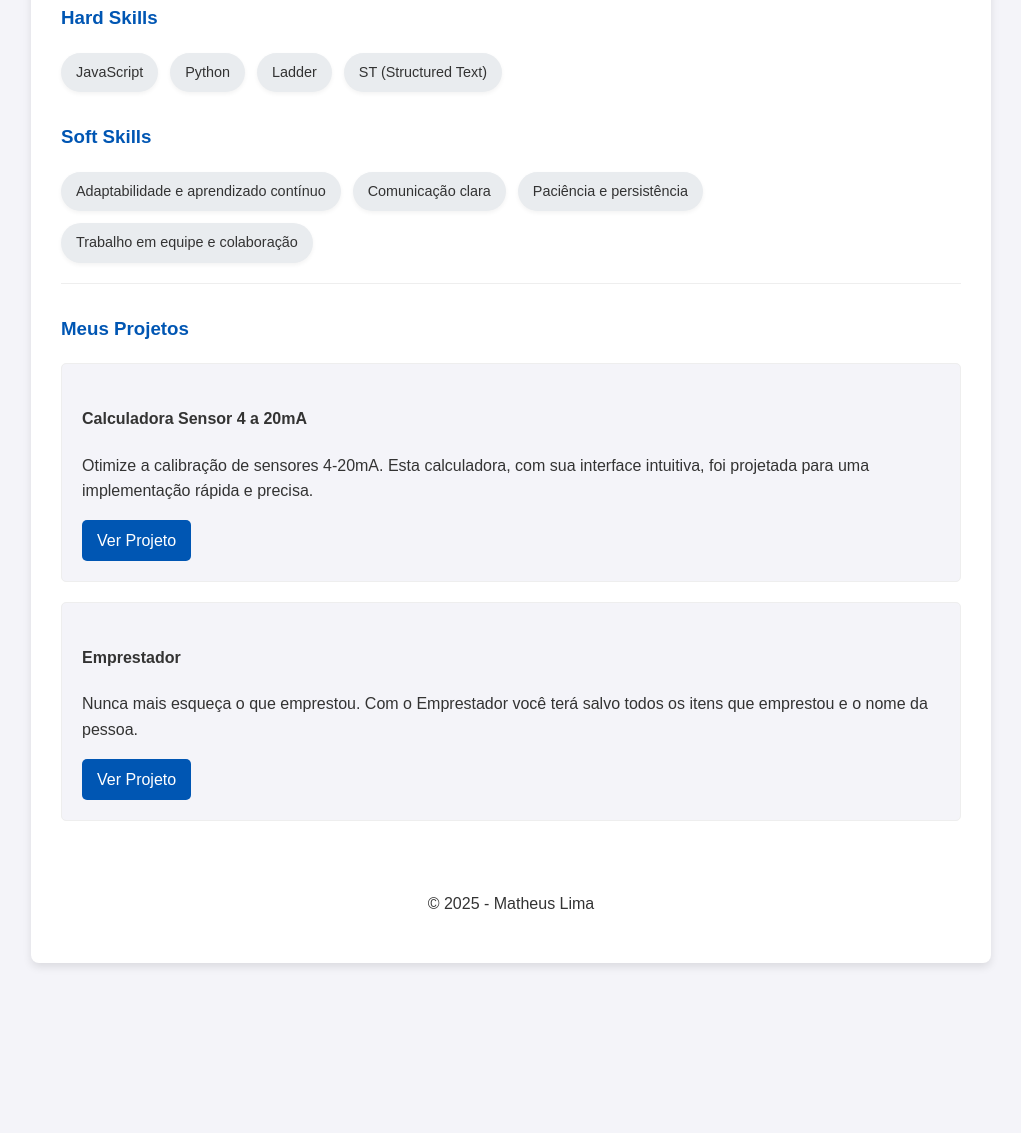
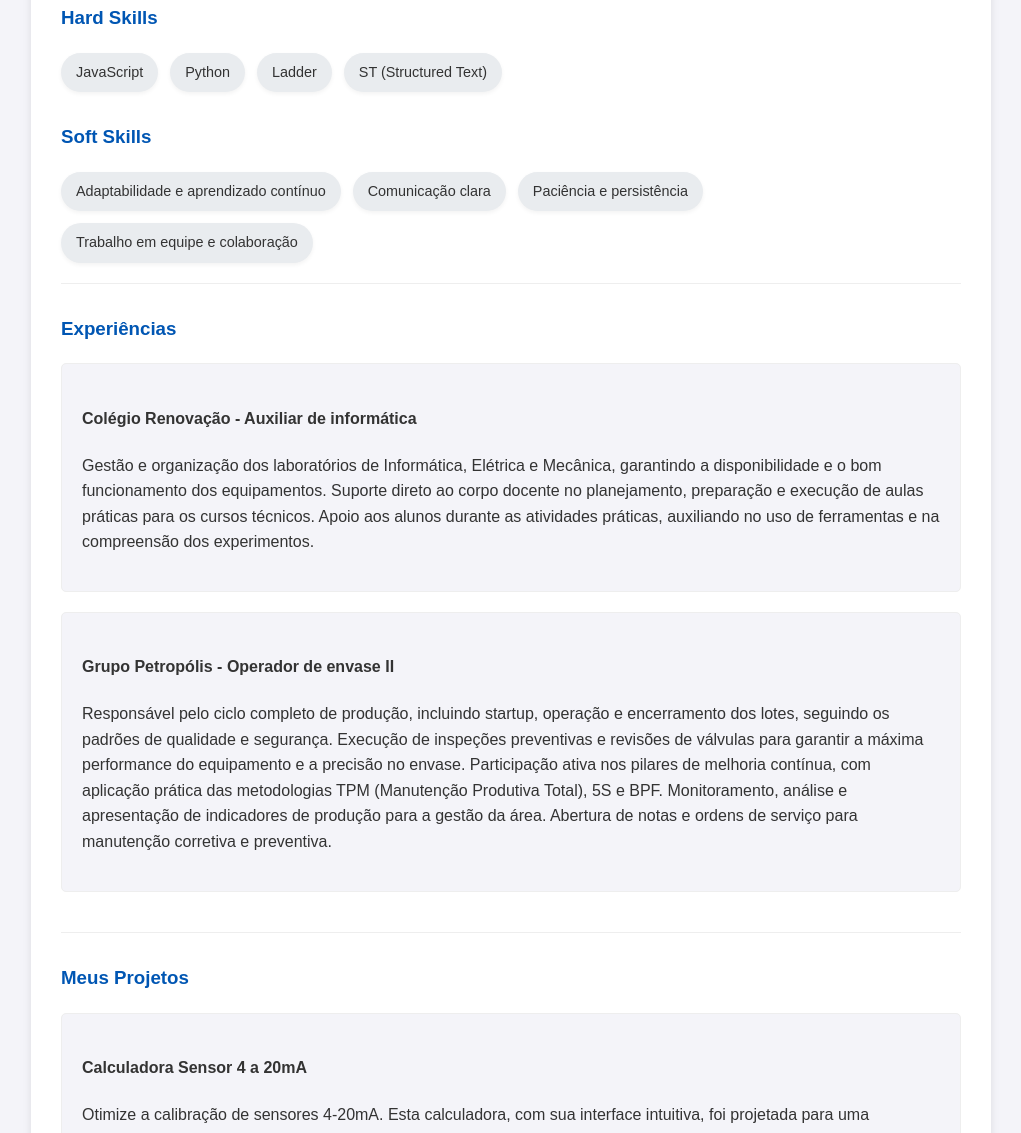
Before and after one commit to MathFRLima/Portfolio, a plain HTML site: page index.html in a window 1280 px wide. Shown: the part 576-1709 px from the top of the page, without its empty margins (129-1150 px from the left). Before the commit the page ends 1559 px from the top, so only its background shows below. Drawn offline with Linux system fonts and the light colour scheme.

Commit message:
add experiencias

```diff
--- a/assets/css/style.css
+++ b/assets/css/style.css
@@ -122,6 +122,14 @@ h3 {
     opacity: 0.8;
 }
 
+.experiencia-card {
+    background: var(--cor-fundo); /* Usa a cor de fundo do body */
+    border: 1px solid var(--cor-borda);
+    border-radius: 5px;
+    padding: 20px;
+    margin-bottom: 20px;
+}
+
 /* Rodapé */
 footer {
     text-align: center;
--- a/index.html
+++ b/index.html
@@ -44,6 +44,31 @@
                 </div>
             </section>
 
+            <section id="experiencias">
+                <h3>Experiências</h3>
+                <div class="experiencia-card">
+                    <h4>Colégio Renovação - Auxiliar de informática</h4>
+                    <p>Gestão e organização dos laboratórios de Informática, Elétrica e Mecânica, garantindo a disponibilidade e o bom funcionamento dos equipamentos.
+
+                    Suporte direto ao corpo docente no planejamento, preparação e execução de aulas práticas para os cursos técnicos.
+
+                    Apoio aos alunos durante as atividades práticas, auxiliando no uso de ferramentas e na compreensão dos experimentos.</p>
+                </div>
+
+                <div class="experiencia-card">
+                    <h4>Grupo Petropólis - Operador de envase II</h4>
+                    <p>Responsável pelo ciclo completo de produção, incluindo startup, operação e encerramento dos lotes, seguindo os padrões de qualidade e segurança.
+
+                    Execução de inspeções preventivas e revisões de válvulas para garantir a máxima performance do equipamento e a precisão no envase.
+
+                    Participação ativa nos pilares de melhoria contínua, com aplicação prática das metodologias TPM (Manutenção Produtiva Total), 5S e BPF.
+
+                    Monitoramento, análise e apresentação de indicadores de produção para a gestão da área.
+
+                    Abertura de notas e ordens de serviço para manutenção corretiva e preventiva.</p>
+                </div>
+            </section>
+
             <section id="projetos">
                 <h3>Meus Projetos</h3>
                 <div class="projeto-card">
```
